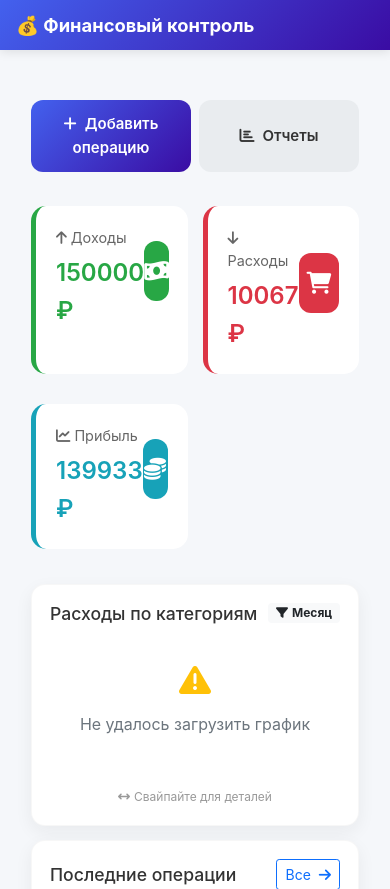
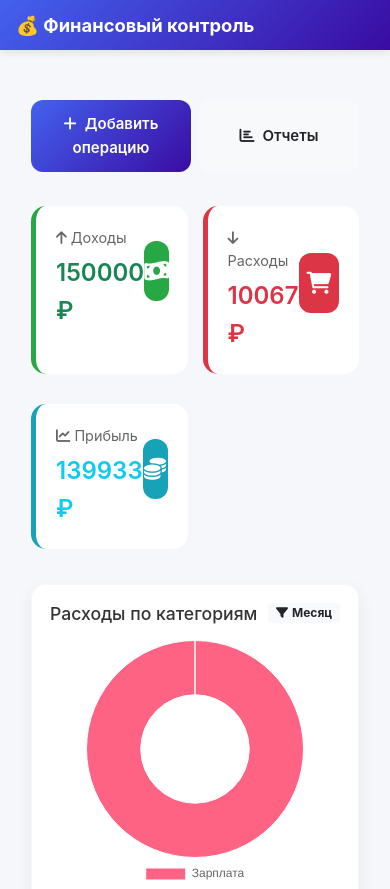
Before and after one commit to edwardtalor725-web/control_app_2, a Flask app: page / in a window 390 px wide. Shown: the top 889 px of the page. Run offline with Flask 3, Linux system fonts and the light colour scheme; a user stored in the database is signed in; data comes from the database, SQL or seed files in the repository.

Commit message:
Mobile UI: dashboard improvements, lazy Chart.js, API compatibility

```diff
--- a/templates/dashboard.html
+++ b/templates/dashboard.html
@@ -8,7 +8,7 @@
         <button class="mobile-btn mobile-btn-primary me-2" onclick="location.href='/operations'">
             <i class="fas fa-plus me-2"></i>Добавить операцию
         </button>
-        <button class="mobile-btn" style="background: #e9ecef; color: #333;" onclick="location.href='/reports'">
+        <button class="mobile-btn" onclick="location.href='/reports'" style="background:var(--light-color);color:var(--dark-color);">
             <i class="fas fa-chart-bar me-2"></i>Отчеты
         </button>
     </div>
@@ -21,9 +21,9 @@
                     <div style="font-size: 0.9rem; color: #666; margin-bottom: 5px;">
                         <i class="fas fa-arrow-up me-1"></i>Доходы
                     </div>
-                    <div class="mobile-h2" style="color: #28a745;">{{ "%.0f"|format(income) }} ₽</div>
+                    <div class="mobile-h2 text-success">{{ "%.0f"|format(income) }} ₽</div>
                 </div>
-                <div class="action-icon" style="background: #28a745;">
+                <div class="action-icon action-add" style="background: #28a745;">
                     <i class="fas fa-money-bill-wave"></i>
                 </div>
             </div>
@@ -35,7 +35,7 @@
                     <div style="font-size: 0.9rem; color: #666; margin-bottom: 5px;">
                         <i class="fas fa-arrow-down me-1"></i>Расходы
                     </div>
-                    <div class="mobile-h2" style="color: #dc3545;">{{ "%.0f"|format(expense) }} ₽</div>
+                    <div class="mobile-h2 text-danger">{{ "%.0f"|format(expense) }} ₽</div>
                 </div>
                 <div class="action-icon" style="background: #dc3545;">
                     <i class="fas fa-shopping-cart"></i>
@@ -49,7 +49,7 @@
                     <div style="font-size: 0.9rem; color: #666; margin-bottom: 5px;">
                         <i class="fas fa-chart-line me-1"></i>Прибыль
                     </div>
-                    <div class="mobile-h2" style="color: #17a2b8;">{{ "%.0f"|format(profit) }} ₽</div>
+                    <div class="mobile-h2 text-info">{{ "%.0f"|format(profit) }} ₽</div>
                 </div>
                 <div class="action-icon" style="background: #17a2b8;">
                     <i class="fas fa-coins"></i>
@@ -187,17 +187,55 @@
 {% block extra_js %}
 <script>
     // Простой график для мобильных
-    fetch('/api/expenses_by_category')
+    // Load expenses data and render chart. Support both new {categories,amounts}
+    // and older list-based payloads.
+    fetch('/api/operations_by_category')
         .then(response => response.json())
-        .then(data => {
-            if (data.categories.length > 0) {
+        .then(payload => {
+            let labels = [];
+            let values = [];
+
+            if (Array.isArray(payload)) {
+                // older list format
+                payload.forEach(item => {
+                    labels.push(item.category);
+                    values.push(item.amount);
+                });
+            } else if (payload.categories && payload.amounts) {
+                labels = payload.categories;
+                values = payload.amounts;
+            }
+
+            if (labels.length === 0) {
+                document.getElementById('expenseChart').parentElement.innerHTML = `
+                <div class="text-center py-4">
+                    <i class="fas fa-chart-pie fa-2x text-muted mb-3"></i>
+                    <p class="text-muted">Нет данных для графика</p>
+                </div>`;
+                return;
+            }
+
+            // Lazy-load Chart.js and render
+            function loadChart() {
+                if (window.Chart) return Promise.resolve();
+                return new Promise((resolve, reject) => {
+                    const s = document.createElement('script');
+                    s.src = 'https://cdn.jsdelivr.net/npm/chart.js';
+                    s.async = true;
+                    s.onload = resolve;
+                    s.onerror = reject;
+                    document.head.appendChild(s);
+                });
+            }
+
+            loadChart().then(() => {
                 const ctx = document.getElementById('expenseChart').getContext('2d');
                 new Chart(ctx, {
                     type: 'doughnut',
                     data: {
-                        labels: data.categories,
+                        labels: labels,
                         datasets: [{
-                            data: data.amounts,
+                            data: values,
                             backgroundColor: [
                                 '#FF6384', '#36A2EB', '#FFCE56', '#4BC0C0',
                                 '#9966FF', '#FF9F40', '#8AC926', '#1982C4'
@@ -209,36 +247,21 @@
                         responsive: true,
                         maintainAspectRatio: false,
                         plugins: {
-                            legend: {
-                                position: 'bottom',
-                                labels: {
-                                    boxWidth: 12,
-                                    font: {
-                                        size: 11
-                                    },
-                                    padding: 15
-                                }
-                            }
+                            legend: { position: 'bottom' }
                         }
                     }
                 });
-            } else {
-                document.getElementById('expenseChart').parentElement.innerHTML = `
-                <div class="text-center py-4">
-                    <i class="fas fa-chart-pie fa-2x text-muted mb-3"></i>
-                    <p class="text-muted">Нет данных для графика</p>
-                </div>
-            `;
-            }
+            }).catch(err => {
+                console.error('Chart.js load failed', err);
+            });
         })
         .catch(error => {
-            console.error('Error loading chart:', error);
+            console.error('Error loading chart data:', error);
             document.getElementById('expenseChart').parentElement.innerHTML = `
             <div class="text-center py-4">
                 <i class="fas fa-exclamation-triangle fa-2x text-warning mb-3"></i>
                 <p class="text-muted">Не удалось загрузить график</p>
-            </div>
-        `;
+            </div>`;
         });
 
     // Обновление данных каждые 30 секунд
```
